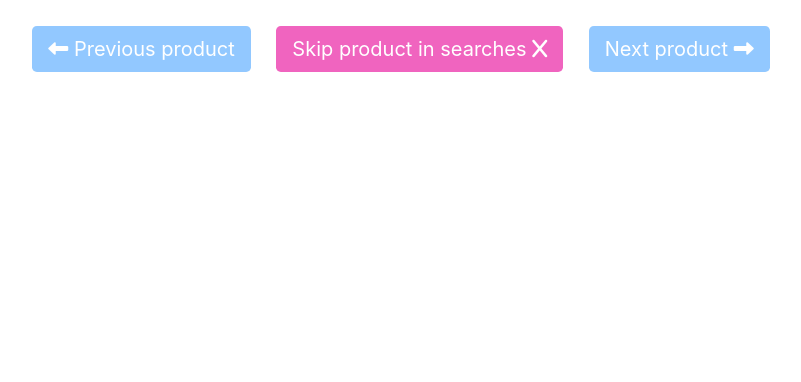
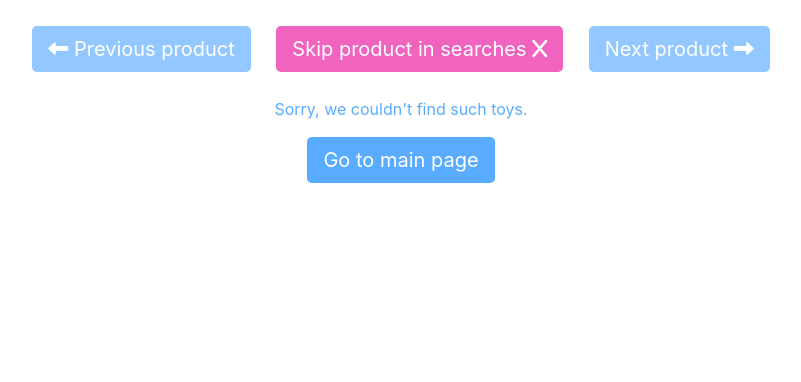
Before and after one commit to jopajak/Online-Toys-Shopping, a Flask app: template app/templates/product_results.html in a window 1280 px wide. Shown: the part 76-458 px from the top of the page, without its empty margins (239-1040 px from the left). Run offline with Flask 2, Linux system fonts and the light colour scheme; the template is opened without the code that fills it, so the values that code supplies are empty; parts of the project's set-up code (start-up, migrations or seed data) failed here and were passed over; some libraries are stand-ins or nearby versions.

Commit message:
except for not found toys

```diff
--- a/app/templates/product_results.html
+++ b/app/templates/product_results.html
@@ -55,6 +55,11 @@
                   </div>
              </div>
         {% endfor %}
+    {% else %}
+            <p style="margin-top: 2%">Sorry, we couldn't find such toys.</p>
+            <a href="{{ url_for('bp_home.home_get') }}">
+                <button class="btn btn-lg btn-product">Go to main page</button>
+            </a>
     {% endif %}
 </div>
 {%endblock%}
```
